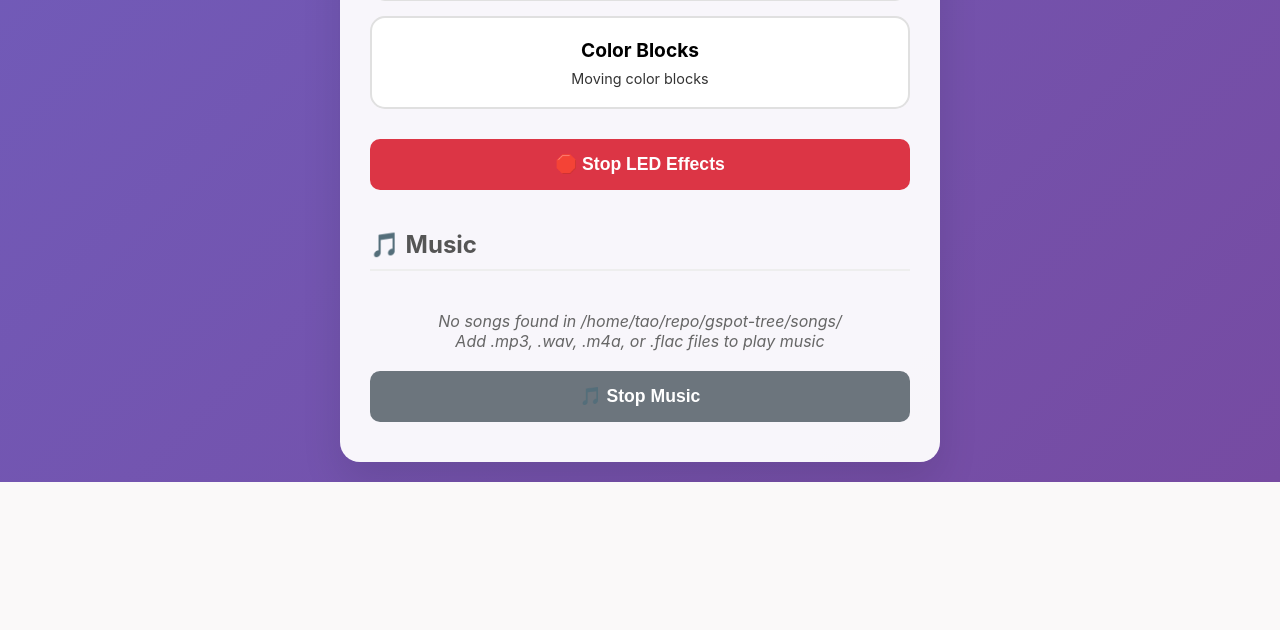
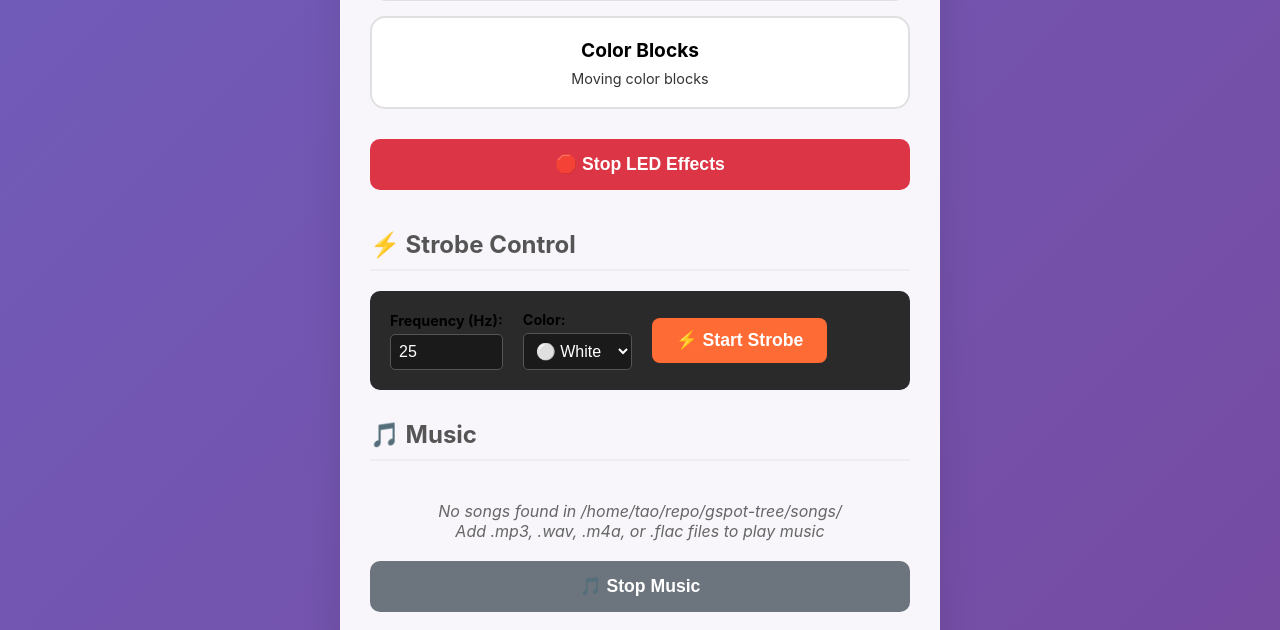
Before and after one commit to NoamNissan/gspot-tree, a Flask app: page / in a window 1280 px wide. Shown: the part 4200-4830 px from the top of the page. Before the commit the page ends 4682 px from the top, so only its background shows below. Run offline with Flask 3, Linux system fonts and the light colour scheme.

Commit message:
added strobe menu to web
Change-Id: I151464b74551de6c3b8cb504bd746b3687438b74

```diff
--- a/web_controller/app.py
+++ b/web_controller/app.py
@@ -128,6 +128,36 @@ def run_recipe(recipe_id, pixels=60):
         print(f"Error starting recipe {recipe_id}: {e}")
         return False
 
+def run_recipe_with_params(recipe_id, pixels, freq, color):
+    """Run LED orchestrator with recipe and custom parameters"""
+    global current_process, current_recipe
+
+    # Kill any existing process
+    kill_current_process()
+
+    # Start new process with parameters
+    cmd = [
+        "python3",
+        "../led_ctrl/led_orchestrator.py",
+        "--recipe", recipe_id,
+        "--pixels", str(pixels),
+        "--strobe-freq", str(freq),
+        "--strobe-color", color
+    ]
+
+    try:
+        current_process = subprocess.Popen(
+            cmd,
+            cwd="/home/tao/repo/gspot-tree/web_controller",
+            stdout=subprocess.PIPE,
+            stderr=subprocess.PIPE
+        )
+        current_recipe = f"{recipe_id} ({freq}Hz {color})"
+        return True
+    except Exception as e:
+        print(f"Error starting strobe: {e}")
+        return False
+
 def play_song(filename):
     """Play a song using mpg123 or aplay"""
     global music_process, current_song
@@ -200,6 +230,19 @@ def stop_music():
     kill_music_process()
     return jsonify({"status": "success", "message": "Music stopped"})
 
+@app.route('/strobe')
+def start_strobe():
+    """Start color strobe with custom frequency and color"""
+    freq = request.args.get('freq', 25, type=float)
+    color = request.args.get('color', '255,255,255')
+    pixels = request.args.get('pixels', 60, type=int)
+
+    # Use color_strobe recipe with parameters
+    if run_recipe_with_params('color_strobe', pixels, freq, color):
+        return jsonify({"status": "success", "frequency": freq, "color": color})
+    else:
+        return jsonify({"status": "error", "message": "Failed to start strobe"}), 500
+
 @app.route('/status')
 def get_status():
     """Get current status"""
--- a/web_controller/templates/index.html
+++ b/web_controller/templates/index.html
@@ -171,6 +171,53 @@
             background: #5a6268;
         }
 
+        .strobe-controls {
+            background: #2a2a2a;
+            padding: 20px;
+            border-radius: 10px;
+            margin-bottom: 20px;
+            display: flex;
+            gap: 20px;
+            align-items: center;
+            flex-wrap: wrap;
+        }
+
+        .control-group {
+            display: flex;
+            flex-direction: column;
+            gap: 5px;
+        }
+
+        .control-group label {
+            font-weight: bold;
+            font-size: 0.9em;
+        }
+
+        .control-group input, .control-group select {
+            padding: 8px;
+            border-radius: 5px;
+            border: 1px solid #555;
+            background: #1a1a1a;
+            color: white;
+            font-size: 1em;
+        }
+
+        .strobe-btn {
+            background: #ff6b35;
+            color: white;
+            border: none;
+            padding: 12px 24px;
+            border-radius: 8px;
+            font-size: 1.1em;
+            font-weight: bold;
+            cursor: pointer;
+            transition: background 0.3s ease;
+        }
+
+        .strobe-btn:hover {
+            background: #e55a2b;
+        }
+
         .loading {
             opacity: 0.6;
             pointer-events: none;
@@ -228,6 +275,29 @@
         </div>
 
         <button class="stop-btn" onclick="stopRecipe()">🛑 Stop LED Effects</button>
+
+        <h2>⚡ Strobe Control</h2>
+        <div class="strobe-controls">
+            <div class="control-group">
+                <label for="strobe-freq">Frequency (Hz):</label>
+                <input type="number" id="strobe-freq" value="25" min="5" max="50" step="1">
+            </div>
+
+            <div class="control-group">
+                <label for="strobe-color">Color:</label>
+                <select id="strobe-color">
+                    <option value="255,255,255" selected>⚪ White</option>
+                    <option value="255,0,0">🔴 Red</option>
+                    <option value="0,255,0">🟢 Green</option>
+                    <option value="0,0,255">🔵 Blue</option>
+                    <option value="255,255,0">🟡 Yellow</option>
+                    <option value="255,0,255">🟣 Purple</option>
+                    <option value="0,255,255">🔵 Cyan</option>
+                </select>
+            </div>
+
+            <button class="strobe-btn" onclick="startStrobe()">⚡ Start Strobe</button>
+        </div>
 
         <h2>🎵 Music</h2>
         {% if songs %}
@@ -349,6 +419,33 @@
                 });
         }
 
+        // Start strobe
+        function startStrobe() {
+            const freq = document.getElementById('strobe-freq').value;
+            const color = document.getElementById('strobe-color').value;
+            const pixels = document.getElementById('pixels').value;
+            const container = document.querySelector('.container');
+
+            container.classList.add('loading');
+
+            fetch(`/strobe?freq=${freq}&color=${color}&pixels=${pixels}`)
+                .then(response => response.json())
+                .then(data => {
+                    if (data.status === 'success') {
+                        updateStatus();
+                    } else {
+                        alert('Failed to start strobe: ' + data.message);
+                    }
+                })
+                .catch(error => {
+                    console.error('Error:', error);
+                    alert('Error starting strobe');
+                })
+                .finally(() => {
+                    container.classList.remove('loading');
+                });
+        }
+
         // Play song
         function playSong(filename) {
             const container = document.querySelector('.container');
```
